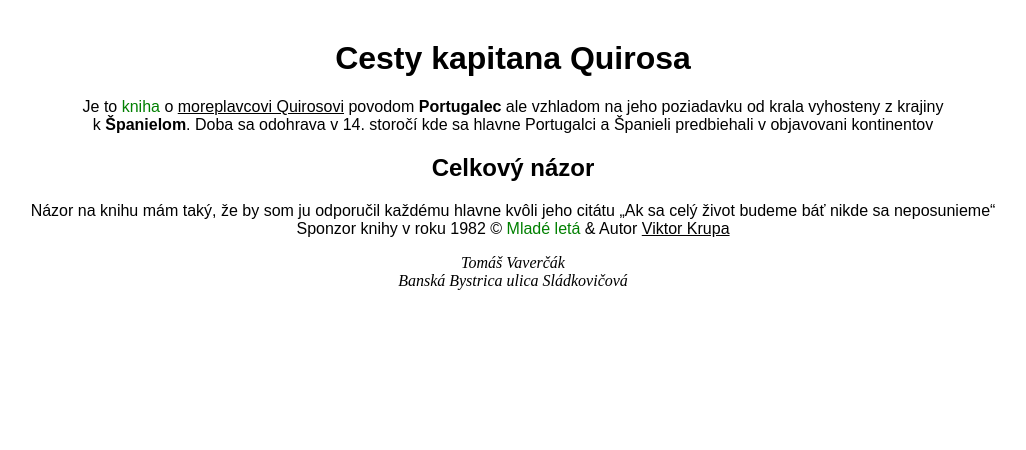
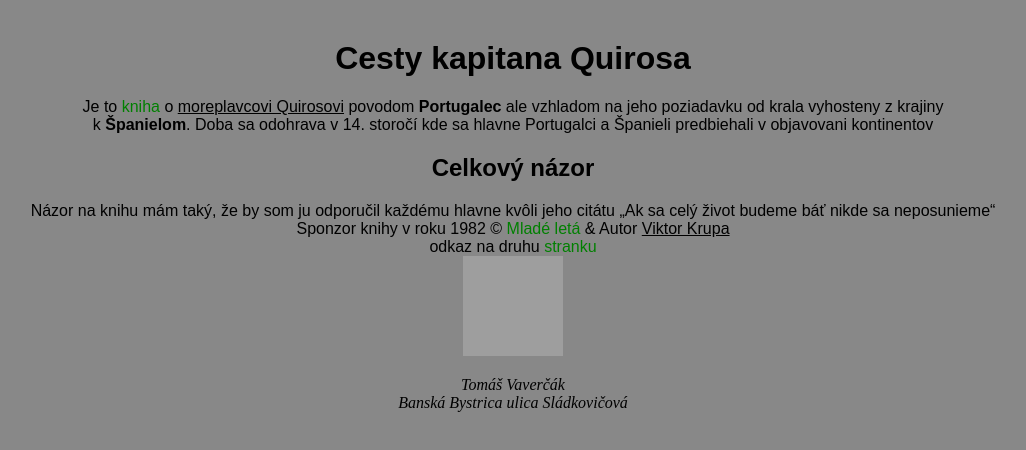
Before and after one commit to TomoeMio/stranka1, a plain HTML site: page index.html in a window 1280 px wide. Shown: the whole page, without its empty margins (127-1153 px from the left). Drawn offline with Linux system fonts and the light colour scheme; grey boxes are pictures that could not be loaded.

Commit message:
Update index.html

```diff
--- a/index.html
+++ b/index.html
@@ -16,6 +16,14 @@ a{
   color: green;
  text-decoration: none;
 }
+body{
+  background-color: #888888;
+}
+    img {
+      width:  100px;
+      height: 100px;
+      object-fit:cover;
+    }
   </style>
 </head>
 <div><body>
@@ -24,7 +32,9 @@ a{
   k <b>Španielom</b>. Doba sa odohrava v 14. storočí kde sa hlavne Portugalci a Španieli predbiehali v objavovani kontinentov</p>
 <h2 class="pismo">Celkový názor</h2>
 <p class="pismo">Názor na knihu mám taký, že by som ju odporučil každému hlavne kvôli jeho citátu <q>Ak sa celý život budeme báť nikde sa neposunieme</q><br>
-Sponzor knihy v roku 1982 &copy; <a href="https://sk.wikipedia.org/wiki/Slovensk%C3%A9_pedagogick%C3%A9_nakladate%C4%BEstvo_%E2%80%93_Mlad%C3%A9_let%C3%A1" target="_self">Mladé letá</a> &amp;	Autor <u>Viktor Krupa</u></p>
+Sponzor knihy v roku 1982 &copy; <a href="https://sk.wikipedia.org/wiki/Slovensk%C3%A9_pedagogick%C3%A9_nakladate%C4%BEstvo_%E2%80%93_Mlad%C3%A9_let%C3%A1" target="_self">Mladé letá</a> &amp;	Autor <u>Viktor Krupa</u><br>
+odkaz na druhu <a href="https://tomoemio.github.io/stranka2/" target="_blank">stranku</a><br>
+  <a href="http://www.fpv.umb.sk" target="_blank"><img src="https://cdn.discordapp.com/attachments/971160505773355098/1081721507920740412/logoFpv.png"></a></p>
 <address>Tomáš Vaverčák<br>
 Banská Bystrica ulica Sládkovičová</address>
 </body></div>
```
